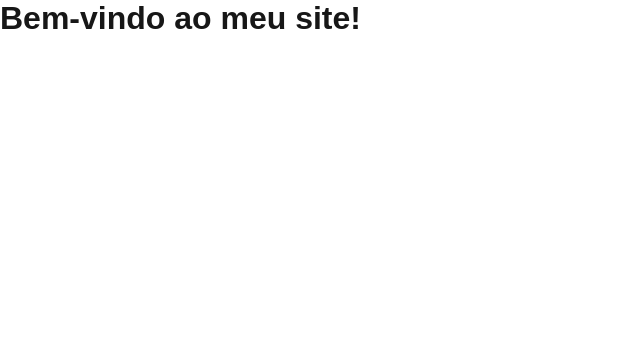
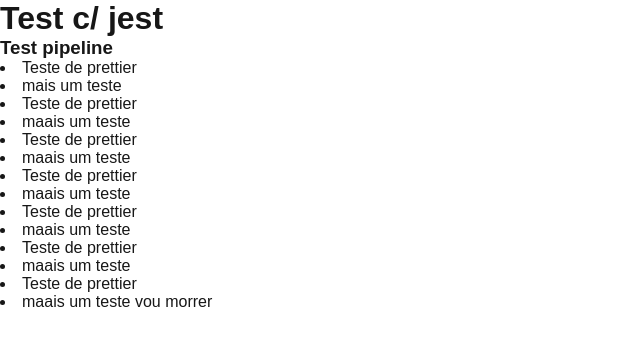
Before and after one commit to Rteixeira22/TDW-02, a Next.js app in the folder tdw-02/: page / in a window 1280 px wide. Shown: the top 346 px of the page, without its empty margins (0-640 px from the left). Built offline with nearby package versions, Linux system fonts and the light colour scheme.

Commit message:
açsjdnfajsçd

```diff
--- a/tdw-02/src/pages/index.js
+++ b/tdw-02/src/pages/index.js
@@ -15,12 +15,35 @@
   weight: "100 900",
 }); */
 
-function HomePage() {
+export default function Home() {
   return (
-    <div>
-      <h1>Bem-vindo ao meu site!</h1>
-    </div>
+    <>
+      <Head>
+        <title>Create Next App</title>
+        <meta name="description" content="Generated by create next app" />
+        <meta name="viewport" content="width=device-width, initial-scale=1" />
+        <link rel="icon" href="/favicon.ico" />
+      </Head>
+      <div>
+        <main >
+
+          <h1>Test c/ jest</h1>
+
+          <h3>Test pipeline</h3>
+
+          <li> Teste de prettier</li> <li>mais um teste </li>{" "}
+          <li> Teste de prettier</li> <li>maais um teste </li>{" "}
+          <li> Teste de prettier</li> <li>maais um teste </li>{" "}
+          <li> Teste de prettier</li> <li>maais um teste </li>{" "}
+          <li> Teste de prettier</li> <li>maais um teste </li>{" "}
+          <li> Teste de prettier</li> <li>maais um teste </li>{" "}
+          <li> Teste de prettier</li> <li>maais um teste vou morrer </li>
+        </main>
+        <footer >
+
+
+        </footer>
+      </div>
+    </>
   );
 }
-
-export default HomePage;
```
Also changed, not shown: 1 other file (tests, documents, lock files or other folders).
